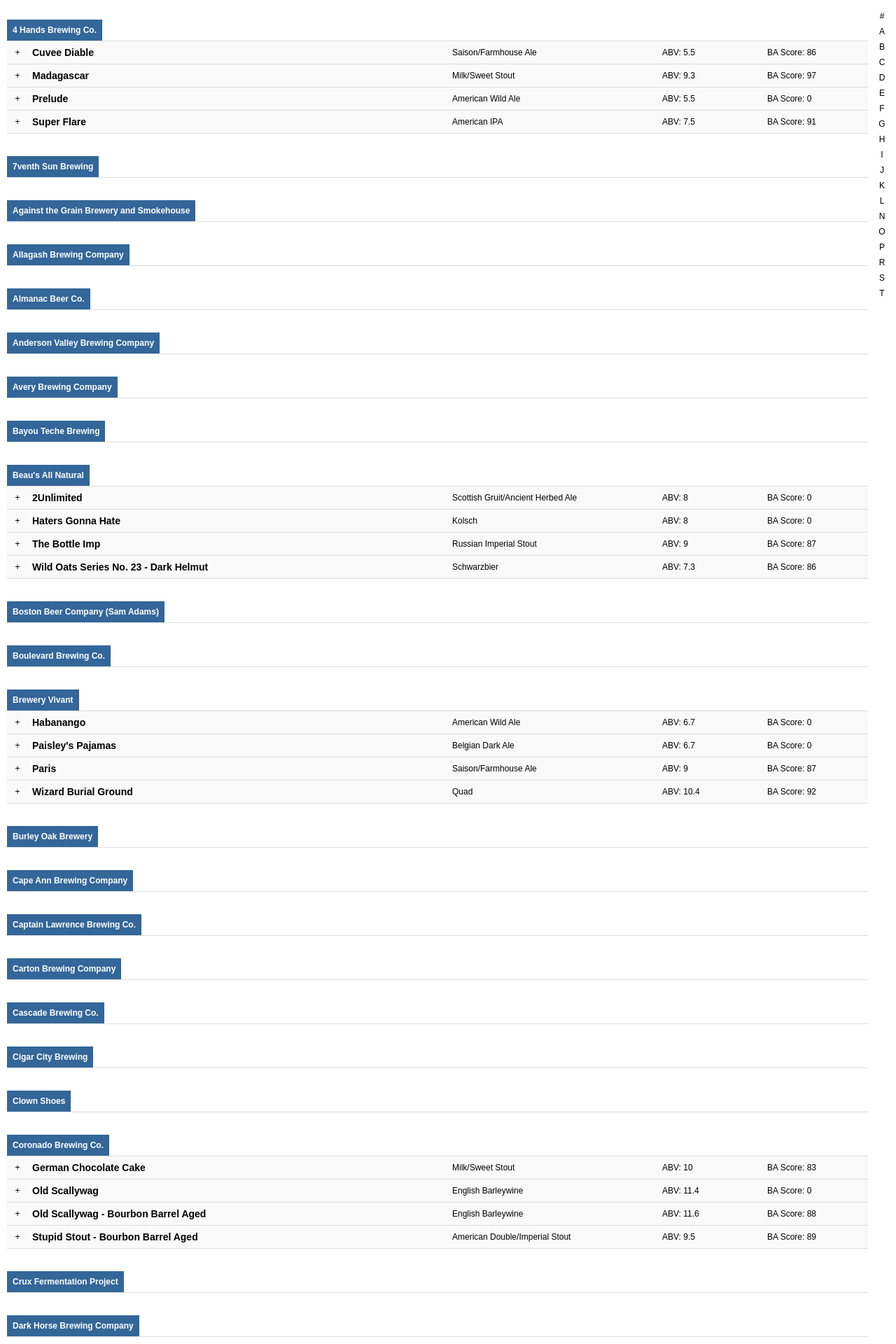
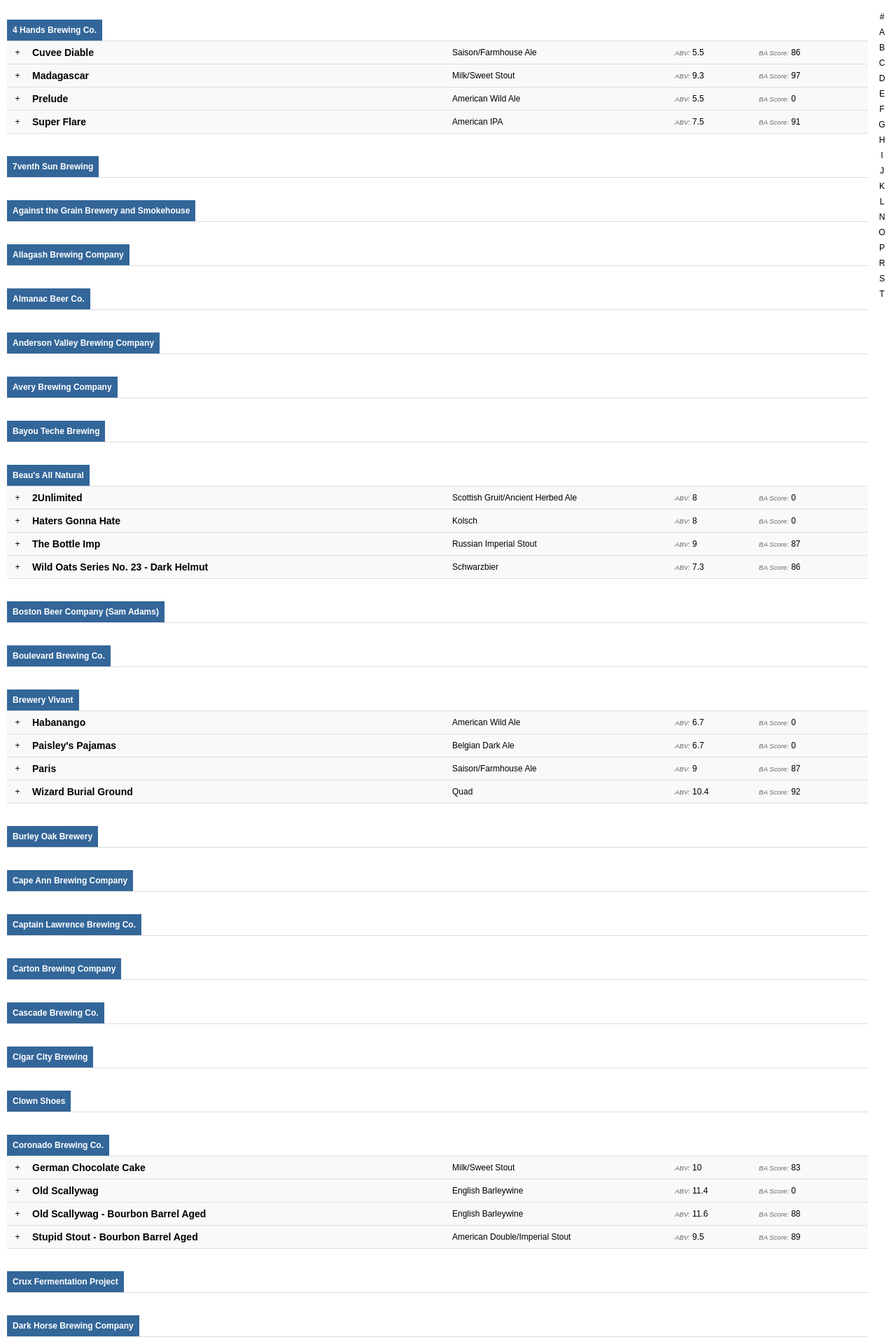
Before and after one commit to braican/festlist, a PHP site: page / in a window 1280 px wide. Shown: the top 1920 px of the page at 70% size. Run offline with PHP 8.4, Linux system fonts and the light colour scheme.

Commit message:
some subtle ui

```diff
--- a/css/beerfest.css
+++ b/css/beerfest.css
@@ -90,17 +90,21 @@ input[type="checkbox"]{
     flex: 1 100%;
     align-items: flex-start;
 }
+.app-main .beer-info .beer-extra em{
+    color: #666;
+    font-size: .8em;
+}
 .app-main .beer-info .beer-extra > div{
     padding: 3px 6px;
 }
 .app-main .beer-info .beer-extra .beer-style{
-    flex: 2 50%;
+    flex: 2 53%;
 }
 .app-main .beer-info .beer-extra .beer-abv{
-    flex: 1 25%;
+    flex: 1 20%;
 }
 .app-main .beer-info .beer-extra .beer-score{
-    flex: 1 25%;
+    flex: 1 27%;
 }
 
 .app-main ul li .beer-rating{
@@ -153,5 +157,12 @@ input[type="checkbox"]{
 }
 #scrollit li{
     display: block;
-    padding: 4px;
+    padding: 5px 4px 3px 4px;
+    border-radius: 100%;
+    -webkit-transition: background .2s;
+    -o-transition: background .2s;
+    transition: background .2s;
 }
+#scrollit li.selected{
+    background: #ddd;
+}
--- a/js/beerfest.js
+++ b/js/beerfest.js
@@ -61,8 +61,8 @@
                                 '<div class="beer-name">' + beer + '</div>' +
                                 '<div class="beer-extra flex-item">' +
                                     '<div class="beer-style">' + beerObj.style + '</div>' +
-                                    '<div class="beer-abv">ABV: ' + beerObj.abv + '</div>' +
-                                    '<div class="beer-score">BA Score: ' + beerObj.ba_score + '</div>' +
+                                    '<div class="beer-abv"><em>ABV:</em> ' + beerObj.abv + '</div>' +
+                                    '<div class="beer-score"><em>BA Score:</em> ' + beerObj.ba_score + '</div>' +
                                 '</div>' +
                             '</div>' +
                             '<div class="beer-rating">' + getRatingDropdownMarkup(rating) + '</div>' +
@@ -111,7 +111,13 @@
      */
     function scrollToLetter(event){
         event.preventDefault();
-        var letter = $(this).data('char').toLowerCase();
+
+        var $t     = $(this),
+            letter = $t.addClass('selected').data('char').toLowerCase();
+
+        setTimeout(function(){
+            $t.removeClass('selected');
+        }, 300);
 
         if(letter == "#"){
             $('body, html').animate({
```
